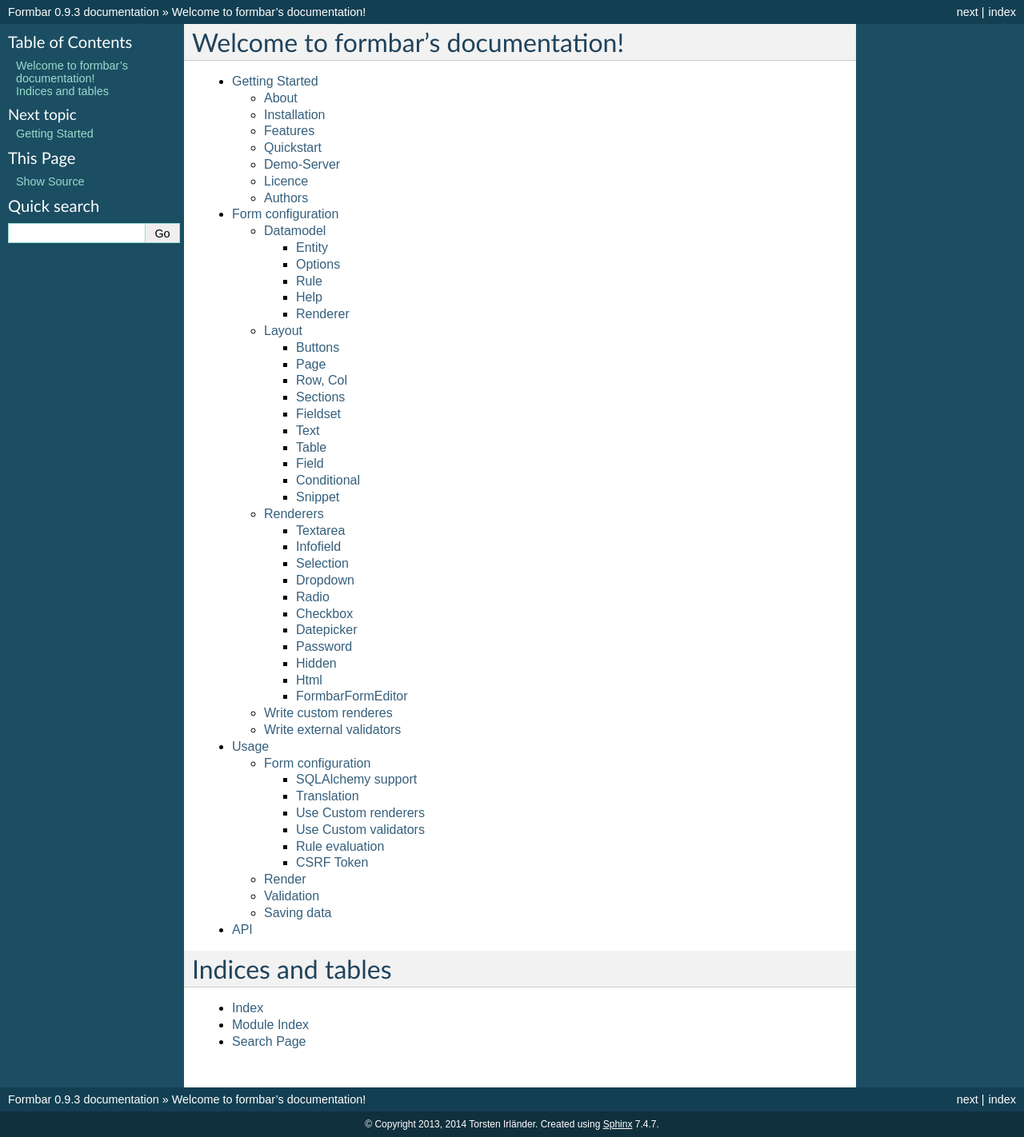
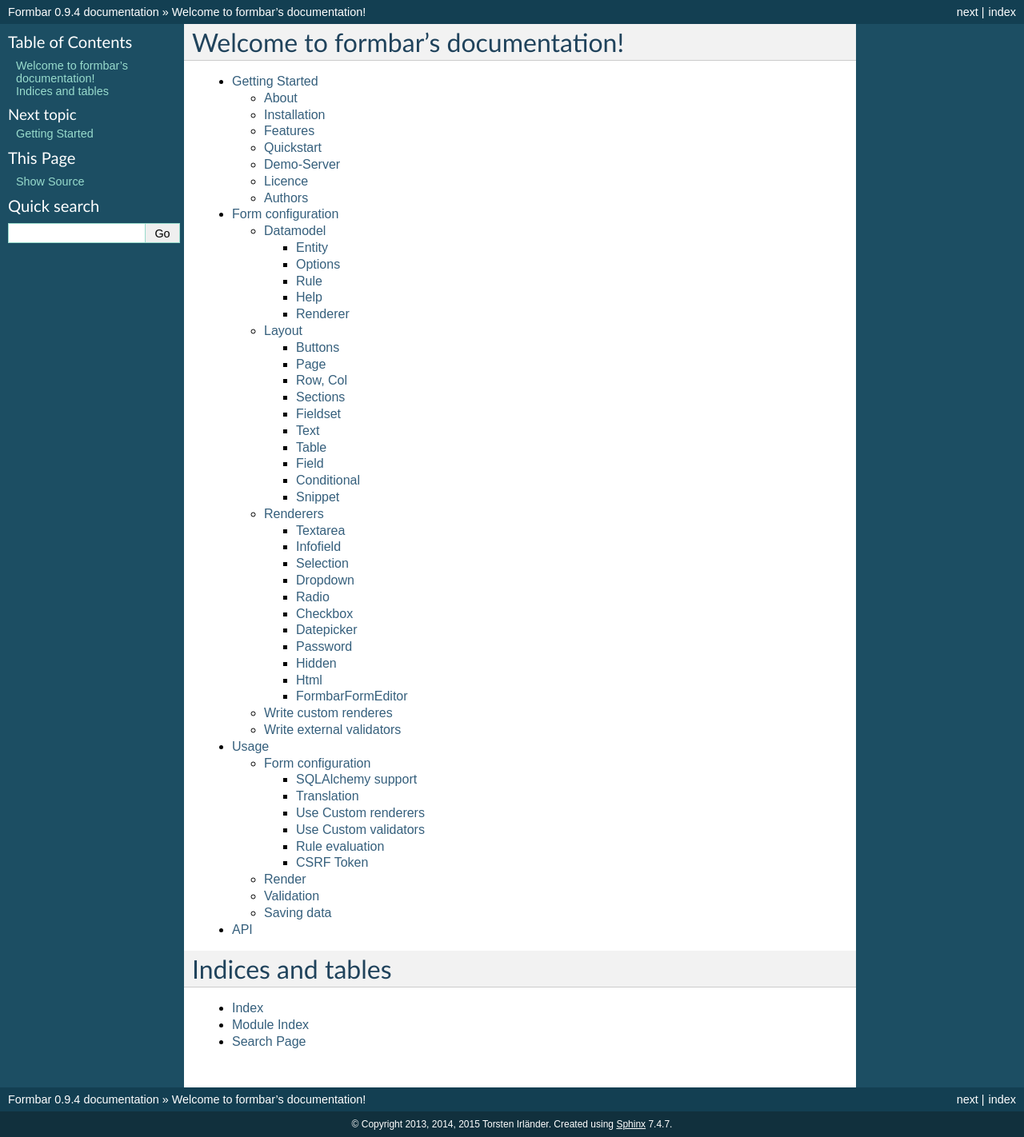
Before and after one commit to ringo-framework/formbar, a Sphinx documentation site: the page built from docs/source/index.rst, in a window 1280 px wide. Shown: the whole page at 80% size. Built offline with Sphinx 7.4.7, drawn with Linux system fonts in a browser that asks for light colours; formulas are drawn with MathJax 3.

Commit message:
Set version number

```diff
--- a/docs/source/conf.py
+++ b/docs/source/conf.py
@@ -41,16 +41,16 @@
 
 # General information about the project.
 project = u'Formbar'
-copyright = u'2013, 2014 Torsten Irländer'
+copyright = u'2013, 2014, 2015 Torsten Irländer'
 
 # The version info for the project you're documenting, acts as replacement for
 # |version| and |release|, also used in various other places throughout the
 # built documents.
 #
 # The short X.Y version.
-version = '0.9.3'
+version = '0.9.4'
 # The full version, including alpha/beta/rc tags.
-release = '0.9.3'
+release = '0.9.4'
 
 # The language for content autogenerated by Sphinx. Refer to documentation
 # for a list of supported languages.
```
